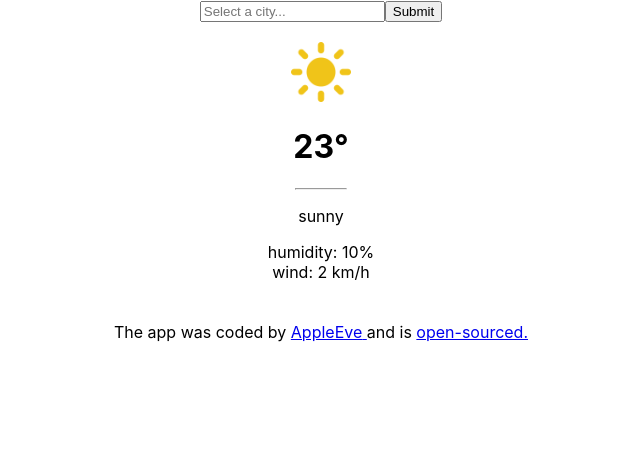
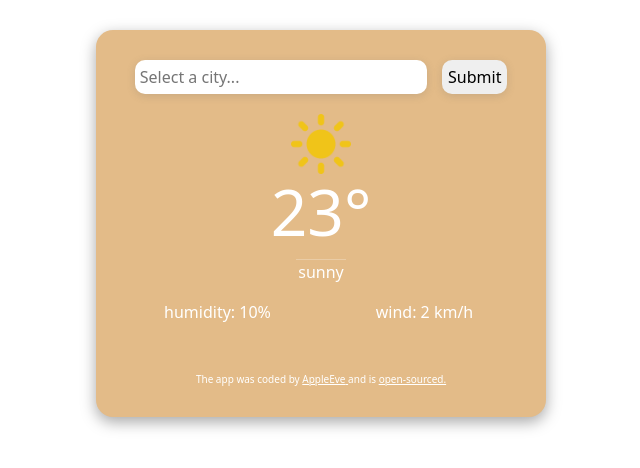
Before and after one commit to AppleEve/Weather_App_Project_React, a React (Create React App) app: page / in a window 1280 px wide. Shown: the top 468 px of the page, without its empty margins (319-959 px from the left). Built offline with nearby package versions, Linux system fonts and the light colour scheme.

Commit message:
CSS styling of the page
margins, paddings, background color

```diff
--- a/package.json
+++ b/package.json
@@ -9,6 +9,7 @@
     "bootstrap": "^5.2.0",
     "font-awesome": "^4.7.0",
     "react": "^18.2.0",
+    "react-bootstrap": "^2.5.0",
     "react-dom": "^18.2.0",
     "react-native-fontawesome": "^7.0.0",
     "react-scripts": "5.0.1",
--- a/src/App.css
+++ b/src/App.css
@@ -1,11 +1,34 @@
 .App {
   text-align: center;
 }
+.App {
+  max-width: 450px;
+  margin: 30px auto;
+  border-radius: 17px;
+  box-shadow: rgba(0, 0, 0, 0.35) 0px 5px 15px;
+  padding: 30px;
+  color: white;
+  background-color: rgb(227, 187, 136);
+}
+
 .App img {
   max-height: 60px;
   margin: 20px 0 0 0;
 }
 
+.App h1 {
+  font-size: 64px;
+}
+
+.App footer {
+  font-size: 10px;
+}
+.App footer a {
+  color: white;
+}
+
 .App hr {
   max-width: 50px;
+  text-align: center;
+  margin: 0 auto;
 }
--- a/src/App.js
+++ b/src/App.js
@@ -1,6 +1,7 @@
 import "./App.css";
 import SearchEngine from "./SearchEngine.js";
 import sun from "./img/sun.png";
+import "bootstrap/dist/css/bootstrap.min.css";
 
 export default function App() {
   return (
--- a/src/SearchEngine.css
+++ b/src/SearchEngine.css
@@ -0,0 +1,11 @@
+.SearchEngine .search-window,
+.SearchEngine .submit-button {
+  border-radius: 10px;
+  padding: 5px;
+  box-shadow: rgba(99, 99, 99, 0.2) 0px 2px 8px 0px;
+  border: none;
+}
+
+.SearchEngine .search-window {
+  margin-right: 15px;
+}
--- a/src/SearchEngine.js
+++ b/src/SearchEngine.js
@@ -3,10 +3,14 @@ import "./SearchEngine.css";
 
 export default function SearchEngine() {
   return (
-    <div className="SearchEngine">
+    <div className="SearchEngine row">
       <form>
-        <input type="search" placeholder="Select a city..." />
-        <input type="submit" title="Search" />
+        <input
+          className="search-window col-9"
+          type="search"
+          placeholder="Select a city..."
+        />
+        <input className="submit-button col-2" type="submit" title="Search" />
       </form>
     </div>
   );
```
Also changed, not shown: 1 other file (tests, documents, lock files or other folders).
